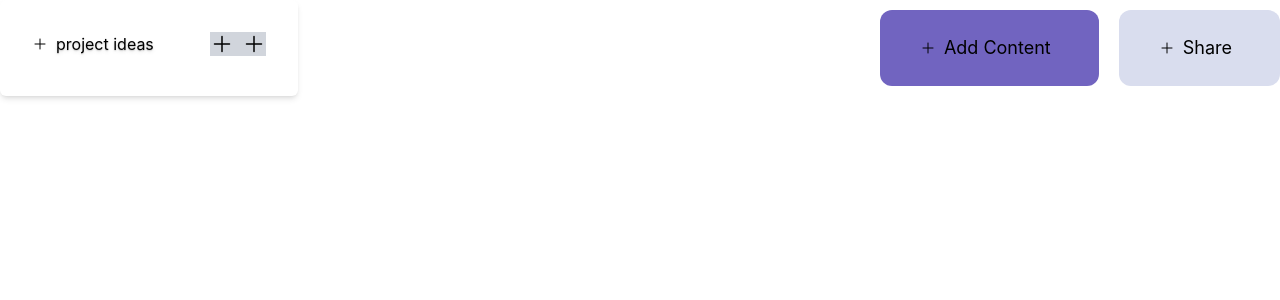
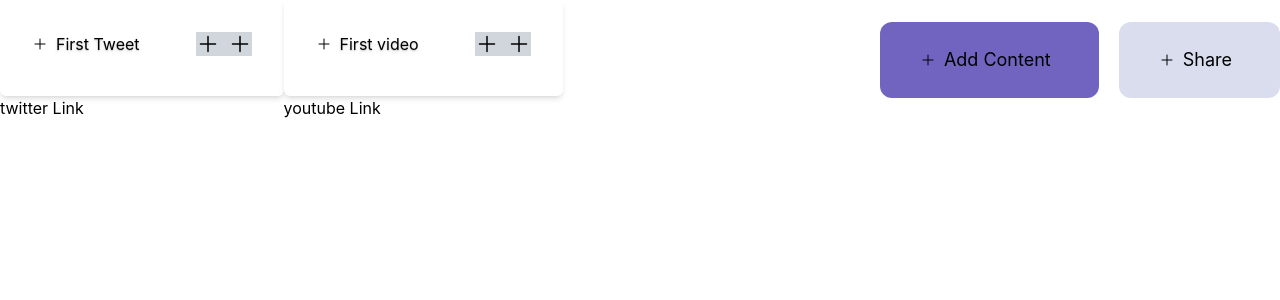
Before and after one commit to codeTukai/content-platform, a React (Vite) app: page / in a window 1280 px wide. Shown: the top 300 px of the page. Built offline with nearby package versions, Linux system fonts and the light colour scheme.

Commit message:
fix all card components

```diff
--- a/src/App.tsx
+++ b/src/App.tsx
@@ -5,7 +5,11 @@ import { Card } from "./component/ui/Card";
 function App() {
   return (
     <div className="flex pb-4 justify-between">
-      <Card />
+      <div className="flex">
+        {/* watch 1:42:20 */}
+      <Card type="twitter" title="First Tweet" link=""/>
+      <Card type="youtube" title="First video" link=""/>
+      </div>
       <div className="flex items-center gap-3">
 
       <div>
--- a/src/component/ui/Card.tsx
+++ b/src/component/ui/Card.tsx
@@ -1,6 +1,12 @@
 import { PlusIcons } from "../../icons/PlusIcon"
 
-export const Card = ()=>{
+interface CardProps{
+    title: string;
+    link:string;
+    type:"twitter" | "youtube"
+}
+
+export const Card = ({title, link, type}:CardProps) => {
     return(
         <div>
         <div className="p-8 bg-white rounded-md shadow-md outline-gray-200">
@@ -8,12 +14,14 @@ export const Card = ()=>{
                 <div className="flex items-center text-shadow-md">
                     <PlusIcons size="md"/>
                     <span className="pl-2">
-                        project ideas
+                        {title}
                     </span>
                 </div>
                 <div className="flex items-center pl-10">
                     <div className="pr-2 bg-gray-300">
-                         <PlusIcons size="lg"/>
+                        <a href={link} target="_blank">
+                            <PlusIcons size="lg"/>
+                        </a>
                     </div>
                     <div className="bg-gray-300">
                          <PlusIcons size="lg"/>
@@ -23,6 +31,23 @@ export const Card = ()=>{
                 </div>
             </div>
         </div>
+        {type ==="youtube" &&
+        <div>youtube Link</div>
+
+
+        }
+        {/* <div className="w-full">
+            <iframe src="" title="youtube video player" frameBorder="0" allow="acceleremoter" autoplay:Clipboard-write encrypted-Media gyroscope picture-in-picture web-share >
+
+            </iframe>
+        </div> */}
+
+        {type === "twitter" &&
+        <div>
+            twitter Link
+        </div>
+
+        }
         </div>
     )
 }
```
